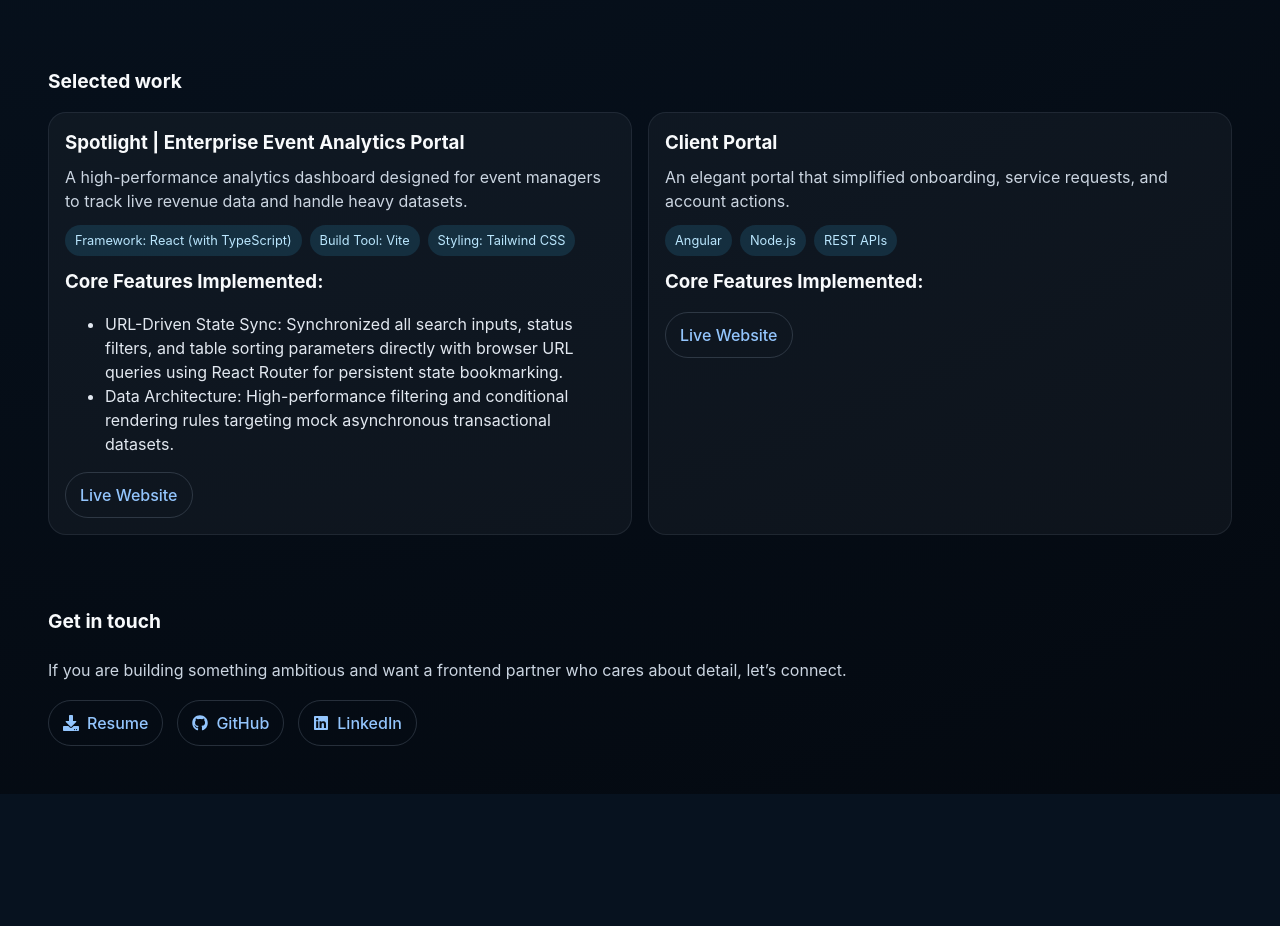
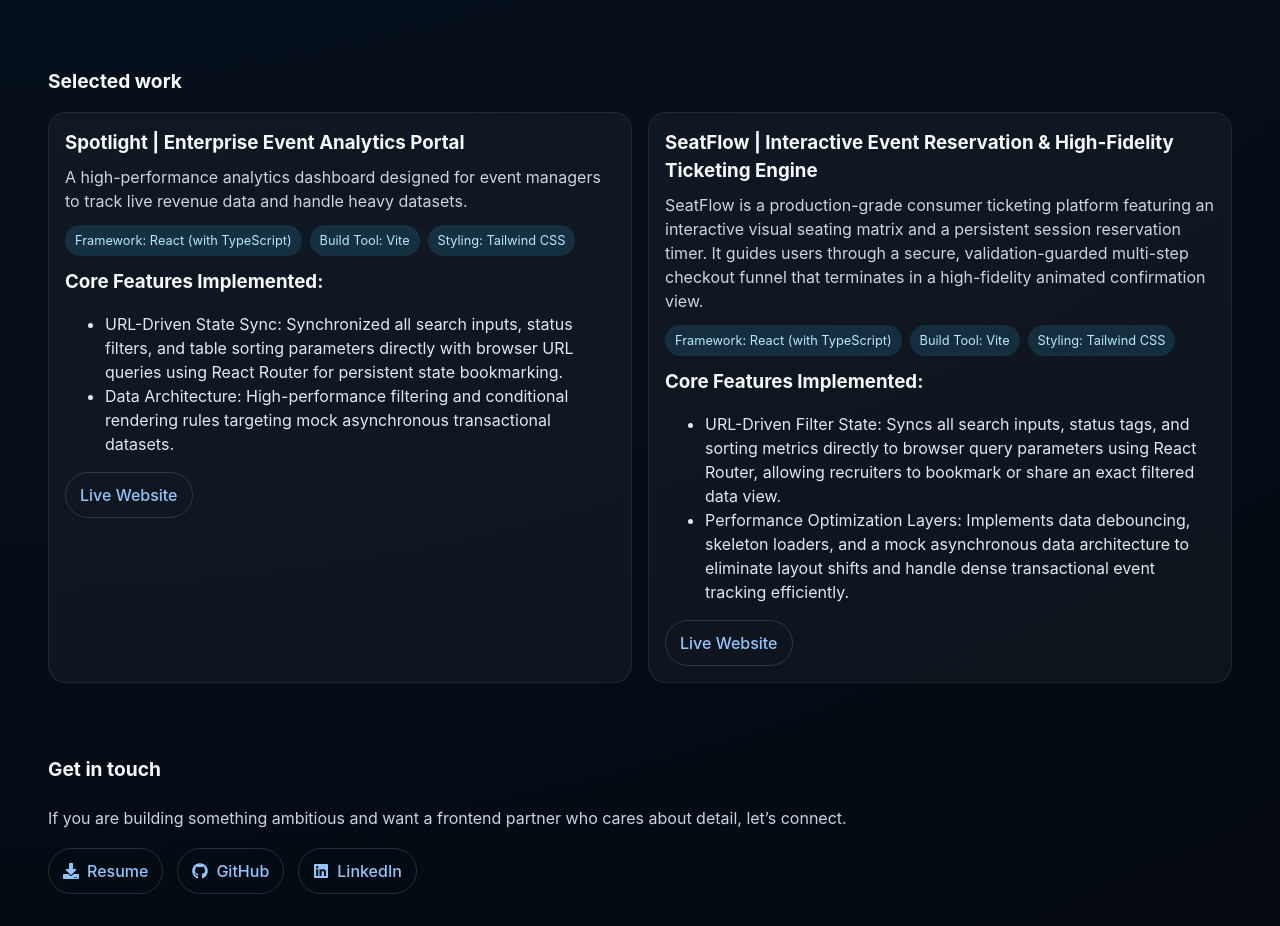
Before and after one commit to YogalakshmiSubbaiyan/portfolio, a React (Vite) app: page / in a window 1280 px wide. Shown: the part 1581-2507 px from the top of the page. Before the commit the page ends 2375 px from the top, so only its background shows below. Built offline with nearby package versions, Linux system fonts and the light colour scheme.

Commit message:
Added projects in the website

```diff
--- a/src/mainComponent/mainComponent.tsx
+++ b/src/mainComponent/mainComponent.tsx
@@ -47,13 +47,14 @@ const projects = [
     liveUrl:'https://yogalakshmisubbaiyan.github.io/spotlight'
   },
   {
-    title: 'Client Portal',
-    summary: 'An elegant portal that simplified onboarding, service requests, and account actions.',
-    stack: ['Angular', 'Node.js', 'REST APIs'],
-     corefeatures: 'cx',
+    title: 'SeatFlow | Interactive Event Reservation & High-Fidelity Ticketing Engine',
+    summary: 'SeatFlow is a production-grade consumer ticketing platform featuring an interactive visual seating matrix and a persistent session reservation timer. It guides users through a secure, validation-guarded multi-step checkout funnel that terminates in a high-fidelity animated confirmation view.',
+    stack: ['Framework: React (with TypeScript)', 'Build Tool: Vite', 'Styling: Tailwind CSS'],
     bullets:[
+      'URL-Driven Filter State: Syncs all search inputs, status tags, and sorting metrics directly to browser query parameters using React Router, allowing recruiters to bookmark or share an exact filtered data view.',
+      'Performance Optimization Layers: Implements data debouncing, skeleton loaders, and a mock asynchronous data architecture to eliminate layout shifts and handle dense transactional event tracking efficiently.'
     ],
-    liveUrl:''
+    liveUrl:'https://yogalakshmisubbaiyan.github.io/seatflow/'
   }
 ]
 export default function MainComponent() {
```
